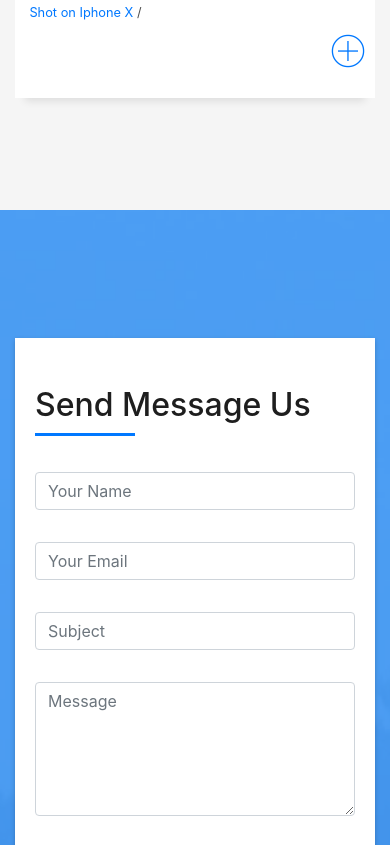
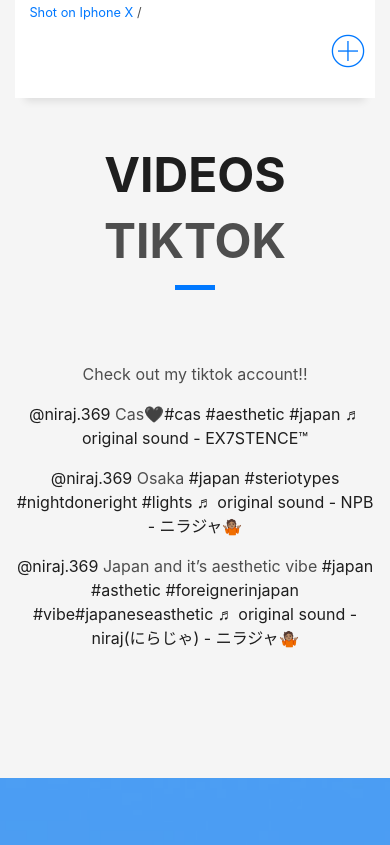
Before and after one commit to nirajbelbase/website-take-2, a plain HTML site: page index.html in a window 390 px wide. Shown: the part 5617-6462 px from the top of the page. Drawn offline with Linux system fonts and the light colour scheme; a script that the page names is missing; files whose address does not match are found by name.

Commit message:
index.html

```diff
--- a/index.html
+++ b/index.html
@@ -480,6 +480,36 @@
 
       </div>
     </div>
+    <div>
+      <div class="container">
+        <div class="row">
+          <div class="col-sm-12">
+            <div class="title-box text-center">
+              <h3 class="title-a">
+                <div class="container">
+                  <div class="row">
+                    <div class="col-sm-12">
+                      <div class="title-box text-center">
+                        <h3 class="title-a">
+                          Videos
+                        </h3>
+                        <p class="subtitle-a">
+                         Tiktok
+                        </p>
+                        <div class="line-mf"></div>
+                      </div>
+                    </div>
+                  </div>
+              </h3>
+              <p class="subtitle-a">
+               Check out my tiktok account!!
+              </p>
+
+     <blockquote class="tiktok-embed" cite="https://www.tiktok.com/@niraj.369/video/7204321361555213570" data-video-id="7204321361555213570" style="max-width: 650px;min-width: 350px;" > <section> <a target="_blank" title="@niraj.369" href="https://www.tiktok.com/@niraj.369?refer=embed">@niraj.369</a> Cas🖤<a title="cas" target="_blank" href="https://www.tiktok.com/tag/cas?refer=embed">#cas</a> <a title="aesthetic" target="_blank" href="https://www.tiktok.com/tag/aesthetic?refer=embed">#aesthetic</a> <a title="japan" target="_blank" href="https://www.tiktok.com/tag/japan?refer=embed">#japan</a> <a target="_top" title="♬ original sound - EX7STENCE™" href="https://www.tiktok.com/music/original-sound-7050869961027635974?refer=embed">♬ original sound - EX7STENCE™</a> </section> </blockquote> <script async src="https://www.tiktok.com/embed.js"></script>
+     <blockquote class="tiktok-embed" cite="https://www.tiktok.com/@niraj.369/video/7171369217688669442" data-video-id="7171369217688669442" style="max-width: 650px;min-width: 350px;" > <section> <a target="_blank" title="@niraj.369" href="https://www.tiktok.com/@niraj.369?refer=embed">@niraj.369</a> Osaka <a title="japan" target="_blank" href="https://www.tiktok.com/tag/japan?refer=embed">#japan</a> <a title="steriotypes" target="_blank" href="https://www.tiktok.com/tag/steriotypes?refer=embed">#steriotypes</a> <a title="nightdoneright" target="_blank" href="https://www.tiktok.com/tag/nightdoneright?refer=embed">#nightdoneright</a> <a title="lights" target="_blank" href="https://www.tiktok.com/tag/lights?refer=embed">#lights</a> <a target="_blank" title="♬ original sound - NPB - ニラジャ🤷🏽" href="https://www.tiktok.com/music/original-sound-NPB-7171369231471135489?refer=embed">♬ original sound - NPB - ニラジャ🤷🏽</a> </section> </blockquote> <script async src="https://www.tiktok.com/embed.js"></script>
+     <blockquote class="tiktok-embed" cite="https://www.tiktok.com/@niraj.369/video/7145061431568895234" data-video-id="7145061431568895234" style="max-width: 605px;min-width: 325px;" > <section> <a target="_blank" title="@niraj.369" href="https://www.tiktok.com/@niraj.369?refer=embed">@niraj.369</a> Japan and it’s aesthetic vibe <a title="japan" target="_blank" href="https://www.tiktok.com/tag/japan?refer=embed">#japan</a> <a title="asthetic" target="_blank" href="https://www.tiktok.com/tag/asthetic?refer=embed">#asthetic</a> <a title="foreignerinjapan" target="_blank" href="https://www.tiktok.com/tag/foreignerinjapan?refer=embed">#foreignerinjapan</a> <a title="vibe" target="_blank" href="https://www.tiktok.com/tag/vibe?refer=embed">#vibe</a><a title="japaneseasthetic" target="_blank" href="https://www.tiktok.com/tag/japaneseasthetic?refer=embed">#japaneseasthetic</a> <a target="_blank" title="♬ original sound - niraj(にらじゃ) - ニラジャ🤷🏽" href="https://www.tiktok.com/music/original-sound-niraj-にらじゃ-7145061473273580290?refer=embed">♬ original sound - niraj(にらじゃ) - ニラジャ🤷🏽</a> </section> </blockquote> <script async src="https://www.tiktok.com/embed.js"></script>
+
+    </div>
   </section>
   <!--/ Section Portfolio End /-->
 
@@ -707,9 +737,16 @@
                   <div class="socials">
                     <ul>
                       <li><a href="https://www.facebook.com/niraj.belbase.3/"><span class="ico-circle"><i class="ion-social-facebook"></i></span></a></li>
-                      <li><a href="https://www.instagram.com/niraj_369/"><span class="ico-circle"><i class="ion-social-instagram"></i></span></a></li><p>Unavailable rightnow</p>
+                      <li><a href="https://www.instagram.com/niraj_369/"><span class="ico-circle"><i class="ion-social-instagram"></i></span></a></li>
+                      <div class="title-box-2 pt-4 pt-md-0">
+                        <h5 class="title-left">
+                          Unavailable
+                        </h5>
+                      </div>
                       <li><a href=""><span class="ico-circle"><i class="ion-social-twitter"></i></span></a></li>
                       <li><a href=""><span class="ico-circle"><i class="ion-social-pinterest"></i></span></a></li>
+
+
                     </ul>
                   </div>
                 </div>
```
